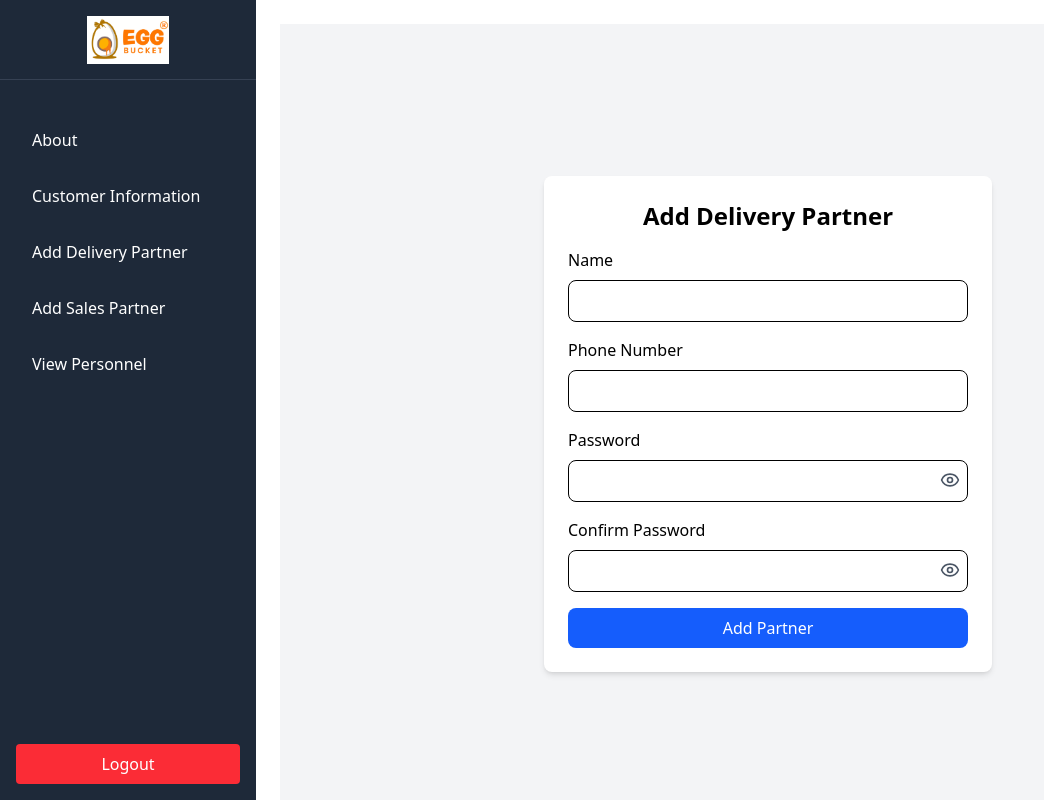
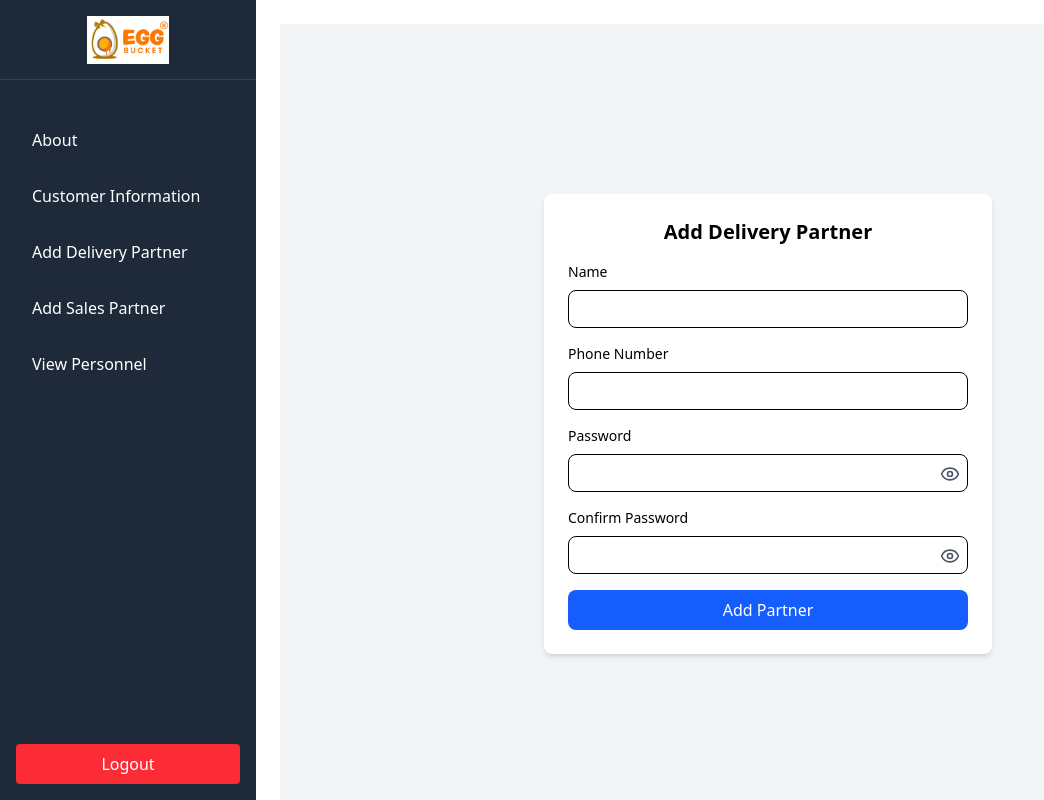
Before and after one commit to knpltech/EggBucketRetailAdmin, a React (Vite) app in the folder frontend/: page /admin/add-delivery in a window 1280 px wide. Shown: the whole page, without its empty margins (0-1044 px from the left). Built offline with nearby package versions, Linux system fonts and the light colour scheme.

Commit message:
Updated style

```diff
--- a/frontend/src/AdminPages/AddDeliveryPartner.jsx
+++ b/frontend/src/AdminPages/AddDeliveryPartner.jsx
@@ -39,36 +39,36 @@ const AddDeliveryPartner = () => {
         onSubmit={handleSubmit}
         className="bg-white p-6 rounded-lg shadow-md w-full max-w-md"
       >
-        <h2 className="text-2xl font-bold mb-4 text-center">Add Delivery Partner</h2>
+        <h2 className="text-xl font-bold mb-4 text-center">Add Delivery Partner</h2>
 
-        <label className="block mb-2 font-medium">Name</label>
+        <label className="block mb-2 text-sm font-medium">Name</label>
         <input
           type="text"
           name="name"
           value={formData.name}
           onChange={handleChange}
-          className="w-full mb-4 px-3 py-2 border rounded-lg"
+          className="w-full mb-4 px-3 text-sm py-2 border rounded-lg"
           required
         />
 
-        <label className="block mb-2 font-medium">Phone Number</label>
+        <label className="block mb-2 text-sm font-medium">Phone Number</label>
         <input
           type="text"
           name="phone"
           value={formData.phone}
           onChange={handleChange}
-          className="w-full mb-4 px-3 py-2 border rounded-lg"
+          className="w-full mb-4 px-3 text-sm py-2 border rounded-lg"
           required
         />
 
-        <label className="block mb-2 font-medium">Password</label>
+        <label className="block mb-2 text-sm font-medium">Password</label>
         <div className="relative mb-4">
           <input
             type={showPassword ? 'text' : 'password'}
             name="password"
             value={formData.password}
             onChange={handleChange}
-            className="w-full px-3 py-2 border rounded-lg pr-10"
+            className="w-full px-3 py-2 text-sm border rounded-lg pr-10"
             required
           />
           <button
@@ -80,14 +80,14 @@ const AddDeliveryPartner = () => {
           </button>
         </div>
 
-        <label className="block mb-2 font-medium">Confirm Password</label>
+        <label className="block mb-2 text-sm font-medium">Confirm Password</label>
         <div className="relative mb-4">
           <input
             type={showConfirm ? 'text' : 'password'}
             name="confirmPassword"
             value={formData.confirmPassword}
             onChange={handleChange}
-            className="w-full px-3 py-2 border rounded-lg pr-10"
+            className="w-full px-3 py-2 text-sm border rounded-lg pr-10"
             required
           />
           <button
--- a/frontend/src/AdminPages/AddSalesPerson.jsx
+++ b/frontend/src/AdminPages/AddSalesPerson.jsx
@@ -39,36 +39,36 @@ const AddDeliveryPartner = () => {
         onSubmit={handleSubmit}
         className="bg-white p-6 rounded-lg shadow-md w-full max-w-md"
       >
-        <h2 className="text-2xl font-bold mb-4 text-center">Add Sales Partner</h2>
+        <h2 className="text-xl font-bold mb-4 text-center">Add Sales Partner</h2>
 
-        <label className="block mb-2 font-medium">Name</label>
+        <label className="block mb-2 text-sm font-medium">Name</label>
         <input
           type="text"
           name="name"
           value={formData.name}
           onChange={handleChange}
-          className="w-full mb-4 px-3 py-2 border rounded-lg"
+          className="w-full mb-4 px-3 text-sm py-2 border rounded-lg"
           required
         />
 
-        <label className="block mb-2 font-medium">Phone Number</label>
+        <label className="block mb-2 text-sm font-medium">Phone Number</label>
         <input
           type="text"
           name="phone"
           value={formData.phone}
           onChange={handleChange}
-          className="w-full mb-4 px-3 py-2 border rounded-lg"
+          className="w-full mb-4 px-3 text-sm py-2 border rounded-lg"
           required
         />
 
-        <label className="block mb-2 font-medium">Password</label>
+        <label className="block mb-2 text-sm font-medium">Password</label>
         <div className="relative mb-4">
           <input
             type={showPassword ? 'text' : 'password'}
             name="password"
             value={formData.password}
             onChange={handleChange}
-            className="w-full px-3 py-2 border rounded-lg pr-10"
+            className="w-full px-3 py-2 text-sm border rounded-lg pr-10"
             required
           />
           <button
@@ -80,14 +80,14 @@ const AddDeliveryPartner = () => {
           </button>
         </div>
 
-        <label className="block mb-2 font-medium">Confirm Password</label>
+        <label className="block mb-2 text-sm font-medium">Confirm Password</label>
         <div className="relative mb-4">
           <input
             type={showConfirm ? 'text' : 'password'}
             name="confirmPassword"
             value={formData.confirmPassword}
             onChange={handleChange}
-            className="w-full px-3 py-2 border rounded-lg pr-10"
+            className="w-full px-3 py-2 text-sm border rounded-lg pr-10"
             required
           />
           <button
--- a/frontend/src/AdminPages/CustomerInfo.jsx
+++ b/frontend/src/AdminPages/CustomerInfo.jsx
@@ -64,11 +64,11 @@ const CustomerInfo = () => {
                     className="h-12 w-12 rounded-full object-cover"
                   />
                 </td>
-                <td className="py-2 px-4">{customer.name}</td>
-                <td className="py-2 px-4">{customer.business}</td>
-                <td className="py-2 px-4">{customer.phone}</td>
-                {/* <td className="py-2 px-4">{customer.location}</td> */}
-                <td className="py-2 px-4 text-sm text-gray-600">
+                <td className="py-2 px-4 text-xs">{customer.name}</td>
+                <td className="py-2 px-4 text-xs">{customer.business}</td>
+                <td className="py-2 px-4 text-xs">{customer.phone}</td>
+                {/* <td className="py-2 px-4 text-xs">{customer.location}</td> */}
+                <td className="py-2 px-4 text-xs text-gray-600">
                   {new Date(customer.createdAt).toLocaleString()}
                 </td>
               </tr>
--- a/frontend/src/AdminPages/PersonnelList.jsx
+++ b/frontend/src/AdminPages/PersonnelList.jsx
@@ -34,12 +34,12 @@ const PersonnelList = () => {
 
   return (
     <div className="min-h-screen p-6 bg-gradient-to-r from-blue-100 to-purple-200 flex flex-col items-center">
-      <h2 className="text-4xl font-bold mb-10 text-gray-800">Personnel List</h2>
+      <h2 className="text-3xl font-bold mb-10 text-gray-800">Personnel List</h2>
 
       <div className="grid grid-cols-1 md:grid-cols-2 gap-8 w-full max-w-6xl">
         {/* Delivery Partners */}
         <div className="bg-white p-6 rounded-2xl shadow-lg border border-blue-300">
-          <h3 className="text-3xl font-semibold mb-6 text-center text-blue-700">Delivery Partners</h3>
+          <h3 className="text-2xl font-bold mb-6 text-center text-blue-700">Delivery Partners</h3>
           {deliveryPartners.length === 0 ? (
             <p className="text-gray-500 text-center">No delivery partners found.</p>
           ) : (
@@ -49,8 +49,8 @@ const PersonnelList = () => {
                   key={partner.id}
                   className="flex justify-between items-center p-4 border rounded-xl hover:shadow-md transition-transform hover:scale-[1.02]"
                 >
-                  <span className="font-medium text-gray-800">Name: {partner.name}</span>
-                  <span className="font-bold text-gray-600">Phone: {partner.phone}</span>
+                  <span className="font-medium text-sm text-gray-800">Name: {partner.name}</span>
+                  <span className="font-bold text-sm text-gray-600">Phone: {partner.phone}</span>
                 </li>
               ))}
             </ul>
@@ -59,7 +59,7 @@ const PersonnelList = () => {
 
         {/* Sales Partners */}
         <div className="bg-white p-6 rounded-2xl shadow-lg border border-green-300">
-          <h3 className="text-3xl font-semibold mb-6 text-center text-green-700">Sales Partners</h3>
+          <h3 className="text-2xl font-bold mb-6 text-center text-green-700">Sales Partners</h3>
           {salesPartners.length === 0 ? (
             <p className="text-gray-500 text-center">No sales partners found.</p>
           ) : (
@@ -69,8 +69,8 @@ const PersonnelList = () => {
                   key={partner.id}
                   className="flex justify-between items-center p-4 border rounded-xl hover:shadow-md transition-transform hover:scale-[1.02]"
                 >
-                  <span className="font-medium text-gray-800">Name: {partner.name}</span>
-                  <span className="font-bold text-gray-600">Phone: {partner.phone}</span>
+                  <span className="font-medium text-sm text-gray-800">Name: {partner.name}</span>
+                  <span className="font-bold text-sm text-gray-600">Phone: {partner.phone}</span>
                 </li>
               ))}
             </ul>
```
